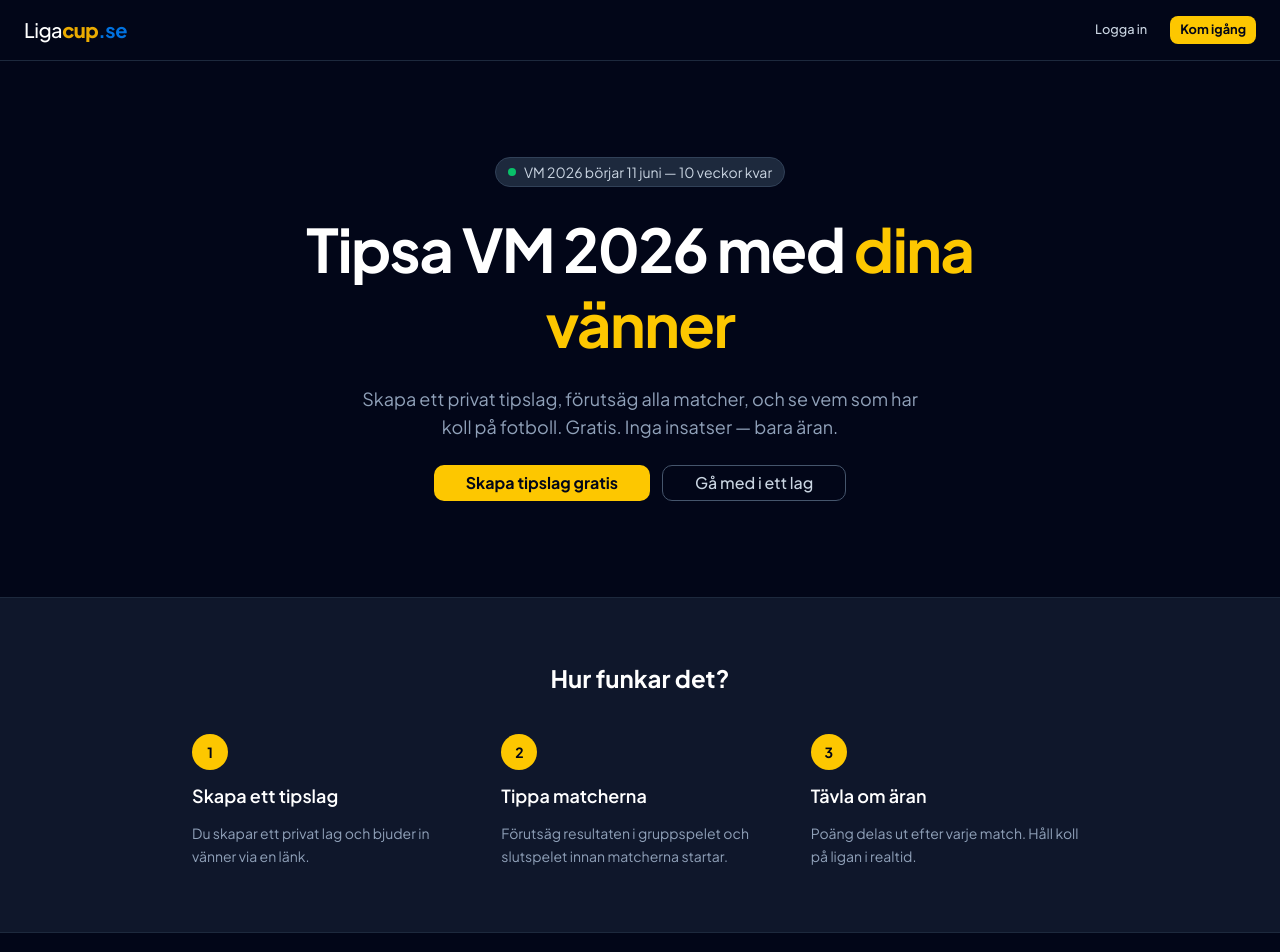
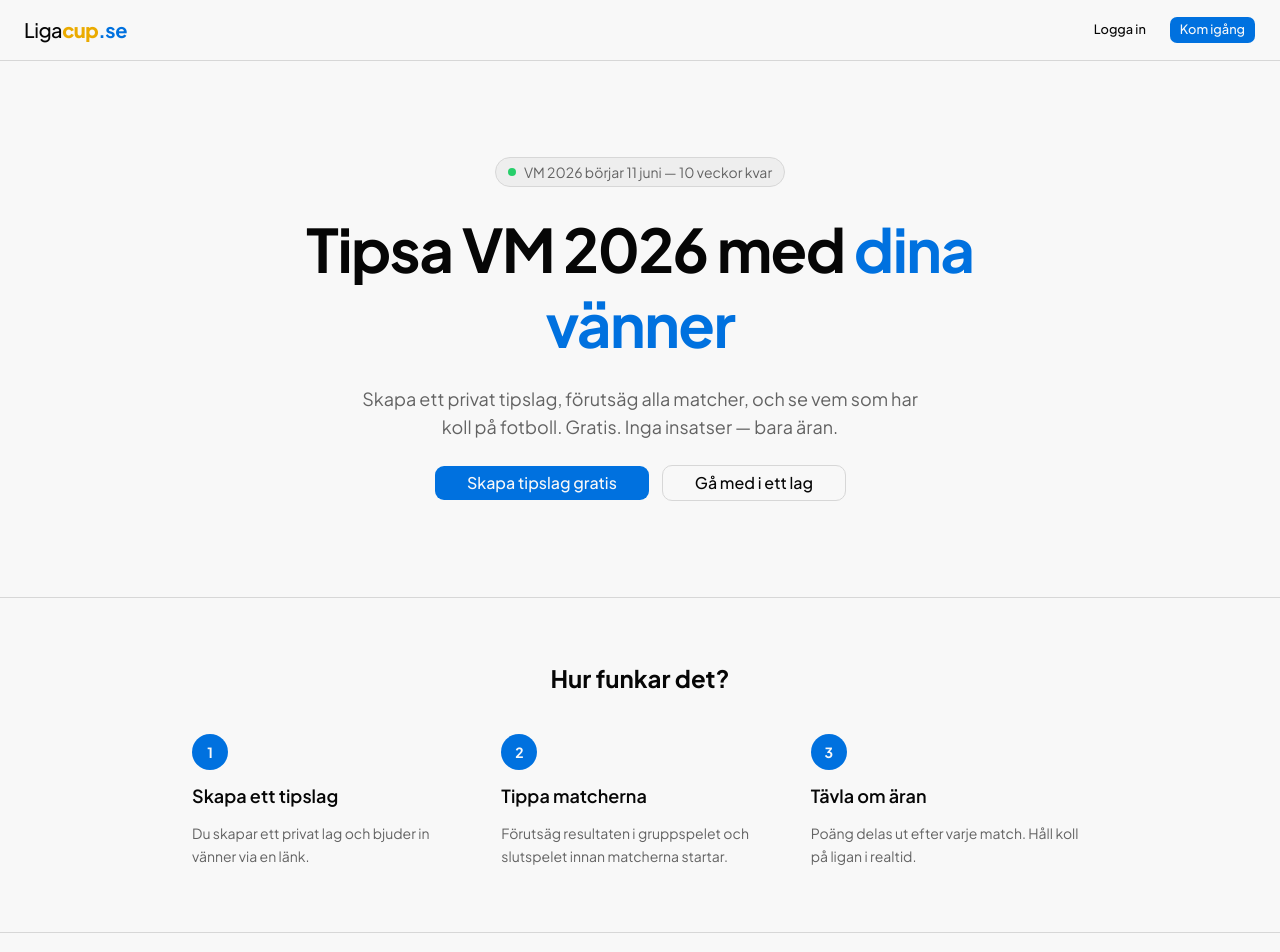
Before and after one commit to Noahgradstock/ligacup, a Next.js app: page / in a window 1280 px wide. Shown: the top 952 px of the page. Built offline with nearby package versions, Linux system fonts and the light colour scheme.

Commit message:
Revert "feat(landing): restyle landing page with navy + gold brand palette"
This reverts commit 8116b107c3a135ba914b5c193b0ee50e56ea3a06.

```diff
--- a/app/page.tsx
+++ b/app/page.tsx
@@ -4,52 +4,47 @@ import { LogoWordmark } from "@/components/logo-wordmark";
 
 export default function LandingPage() {
   return (
-    <main className="flex flex-col min-h-screen bg-slate-950 text-white">
-
+    <main className="flex flex-col min-h-screen">
       {/* Nav */}
-      <nav className="flex items-center justify-between px-6 py-4 border-b border-slate-800">
+      <nav className="flex items-center justify-between px-6 py-4 border-b border-border">
         <span className="text-xl">
           <LogoWordmark />
         </span>
         <div className="flex items-center gap-3">
           <Link href="/dashboard">
-            <Button variant="ghost" size="sm" className="text-slate-300 hover:text-white hover:bg-slate-800">
-              Logga in
-            </Button>
+            <Button variant="ghost" size="sm">Logga in</Button>
           </Link>
           <Link href="/league/new">
-            <Button size="sm" className="bg-yellow-400 text-slate-950 hover:bg-yellow-300 font-bold border-0">
-              Kom igång
-            </Button>
+            <Button size="sm">Kom igång</Button>
           </Link>
         </div>
       </nav>
 
       {/* Hero */}
       <section className="flex-1 flex flex-col items-center justify-center text-center px-6 py-24 gap-6">
-        <div className="inline-flex items-center gap-2 bg-slate-800 text-slate-300 text-sm px-3 py-1 rounded-full border border-slate-700">
-          <span className="w-2 h-2 rounded-full bg-green-400 animate-pulse" />
+        <div className="inline-flex items-center gap-2 bg-secondary text-muted-foreground text-sm px-3 py-1 rounded-full border border-border">
+          <span className="w-2 h-2 rounded-full bg-green-500 animate-pulse" />
           VM 2026 börjar 11 juni — 10 veckor kvar
         </div>
 
         <h1 className="text-4xl sm:text-5xl md:text-6xl font-bold tracking-tight max-w-2xl leading-tight">
           Tipsa VM 2026 med{" "}
-          <span className="text-yellow-400">dina vänner</span>
+          <span className="text-primary">dina vänner</span>
         </h1>
 
-        <p className="text-slate-400 text-lg max-w-xl">
+        <p className="text-muted-foreground text-lg max-w-xl">
           Skapa ett privat tipslag, förutsäg alla matcher, och se vem som har koll på fotboll.
           Gratis. Inga insatser — bara äran.
         </p>
 
         <div className="flex flex-col sm:flex-row gap-3">
           <Link href="/league/new">
-            <Button size="lg" className="text-base px-8 bg-yellow-400 text-slate-950 hover:bg-yellow-300 font-bold border-0">
+            <Button size="lg" className="text-base px-8">
               Skapa tipslag gratis
             </Button>
           </Link>
           <Link href="/join">
-            <Button size="lg" variant="outline" className="text-base px-8 border-slate-600 text-slate-300 hover:bg-slate-800 hover:text-white hover:border-slate-500 bg-transparent">
+            <Button size="lg" variant="outline" className="text-base px-8">
               Gå med i ett lag
             </Button>
           </Link>
@@ -57,9 +52,9 @@ export default function LandingPage() {
       </section>
 
       {/* How it works */}
-      <section className="border-t border-slate-800 bg-slate-900 px-6 py-16">
+      <section className="border-t border-border px-6 py-16">
         <div className="max-w-4xl mx-auto">
-          <h2 className="text-2xl font-bold text-center mb-10 text-white">Hur funkar det?</h2>
+          <h2 className="text-2xl font-bold text-center mb-10">Hur funkar det?</h2>
           <div className="grid sm:grid-cols-3 gap-8">
             {[
               {
@@ -79,11 +74,11 @@ export default function LandingPage() {
               },
             ].map((item) => (
               <div key={item.step} className="flex flex-col gap-3">
-                <div className="w-9 h-9 rounded-full bg-yellow-400 text-slate-950 flex items-center justify-center font-bold text-sm">
+                <div className="w-9 h-9 rounded-full bg-primary text-primary-foreground flex items-center justify-center font-bold text-sm">
                   {item.step}
                 </div>
-                <h3 className="font-semibold text-lg text-white">{item.title}</h3>
-                <p className="text-slate-400 text-sm leading-relaxed">{item.desc}</p>
+                <h3 className="font-semibold text-lg">{item.title}</h3>
+                <p className="text-muted-foreground text-sm leading-relaxed">{item.desc}</p>
               </div>
             ))}
           </div>
@@ -91,10 +86,9 @@ export default function LandingPage() {
       </section>
 
       {/* Footer */}
-      <footer className="border-t border-slate-800 px-6 py-6 text-center text-slate-500 text-xs">
+      <footer className="border-t border-border px-6 py-6 text-center text-muted-foreground text-xs">
         © 2026 Ligacup.se — Ett tipsspel för fotbollsfans. Inga insatser hanteras av plattformen.
       </footer>
-
     </main>
   );
 }
```
